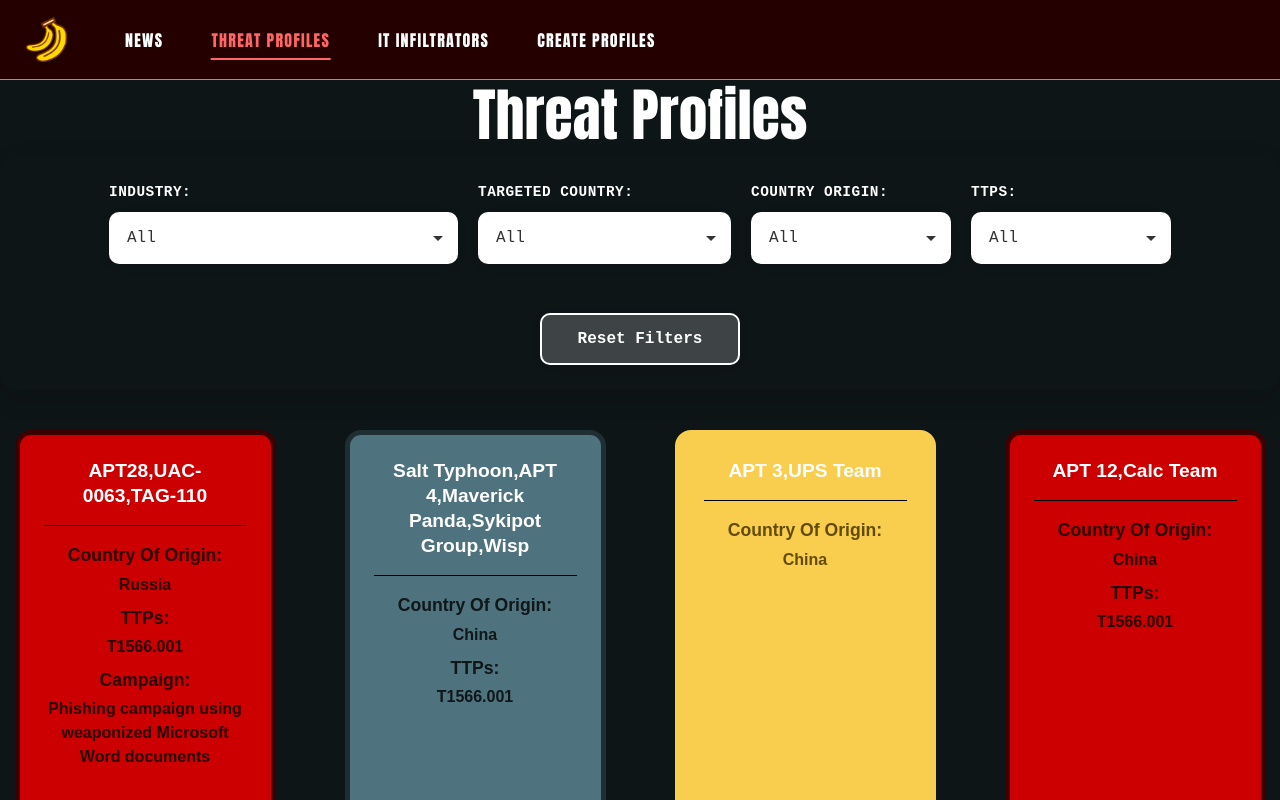
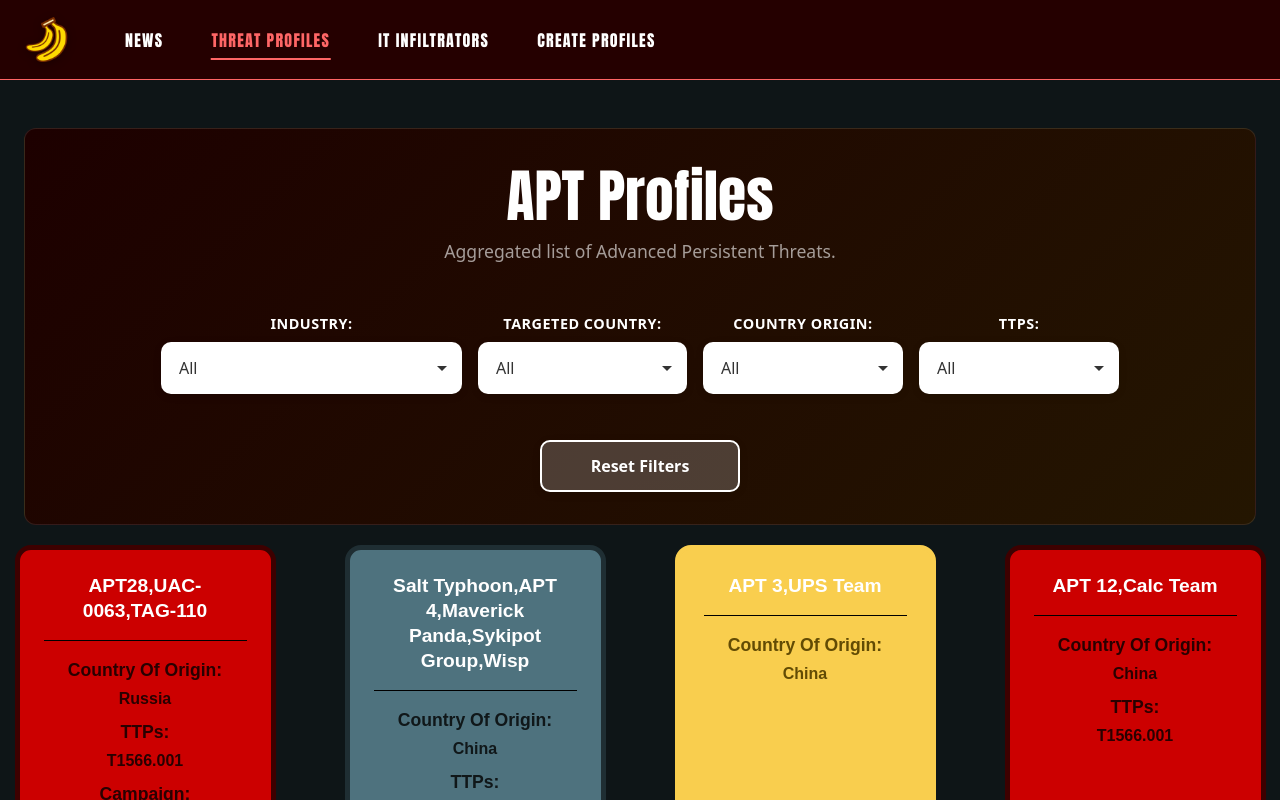
Before and after one commit to skansher/threat-vector, a React (Create React App) app: page /profile in a window 1280 px wide. Shown: the top 800 px of the page. Built offline with nearby package versions, Linux system fonts and the light colour scheme.

Commit message:
Started Profile Updates

```diff
--- a/src/App.css
+++ b/src/App.css
@@ -4,6 +4,15 @@
   padding: 0;
   margin: 0;
 }
+
+.alt-banner {
+  background: linear-gradient(135deg, #1d0000 0%, #241601 100%);
+  border: 1px solid rgba(255, 255, 255, 0.1);
+  border-radius: 12px;
+  padding: 2rem;
+  text-align: center;
+}
+
 
 h1 {
   font-size: 3.6rem !important;
--- a/src/CSS/form.css
+++ b/src/CSS/form.css
@@ -1,10 +1,3 @@
-.form-banner {
-  background: linear-gradient(135deg, #1d0000 0%, #241601 100%);
-  border: 1px solid rgba(255, 255, 255, 0.1);
-  border-radius: 12px;
-  padding: 2rem;
-  text-align: center;
-}
 
 /* APT Profile Styling - Red Theme */
 .apt-header {
--- a/src/Components/CreateProfile.jsx
+++ b/src/Components/CreateProfile.jsx
@@ -180,7 +180,7 @@ const CreateProfile = () => {
   return (
     <div className="page-container">
       <Header />
-          <div className="form-banner mt-5 mb-4, ms-4 me-4">
+          <div className="alt-banner mt-5 mb-4, ms-4 me-4">
             <h1>Can't find an APT or IT Infiltrator?</h1>
             <p className="welcome-subtitle">Follow the form directions below to add your APT or Infiltrator to your dashboard.</p>
           </div>
--- a/src/Components/Profile.jsx
+++ b/src/Components/Profile.jsx
@@ -133,13 +133,14 @@ const Profile = () => {
 
 
   return (
-    <div>
+    <div class="page-container">
       <Header />
-      <div className="page-container">
-        <h1>Threat Profiles</h1>
-
+        <div className="alt-banner mt-5 mb-4, ms-4 me-4">
+            <h1>APT Profiles</h1>
+            <p className="welcome-subtitle">Aggregated list of Advanced Persistent Threats.</p>
+            <br/>
             {/* Filter Section */}
-        <div className="filter-section">
+            <div className="filters-container d-flex justify-content-center flex-wrap gap-3 mt-4">
               <div className="filter">
                 <label htmlFor="industry">Industry:</label>
                 <select
@@ -207,6 +208,7 @@ const Profile = () => {
                 </button>
               </div>
             </div>
+        </div>
 
         {/* APPLYING THE EXPANDED LAYOUT CLASS */}
         <div className={`card-container ${isAnyCardExpanded ? 'expanded-layout' : ''}`}>
@@ -227,7 +229,6 @@ const Profile = () => {
           )}
         </div>
     </div>
-    </div>
   );
 };
 
```
Lines whose indentation alone changed are shown as unchanged.
